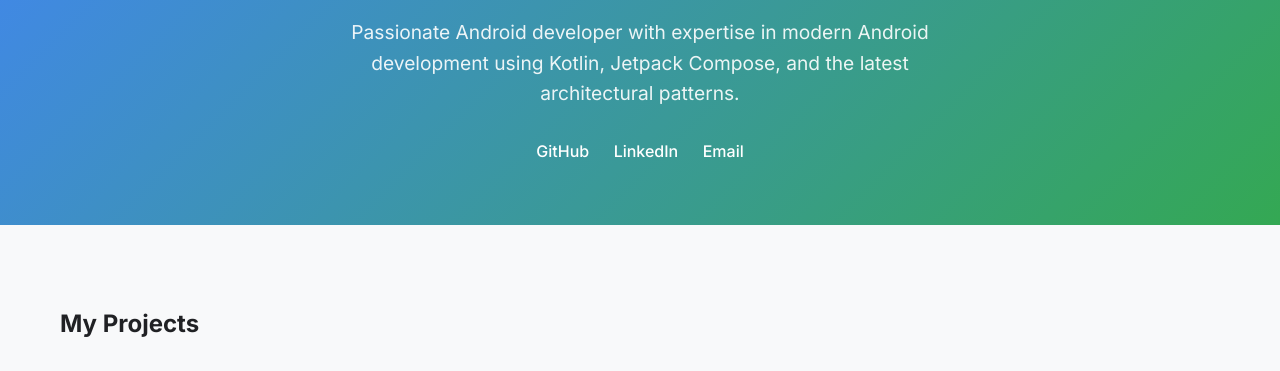
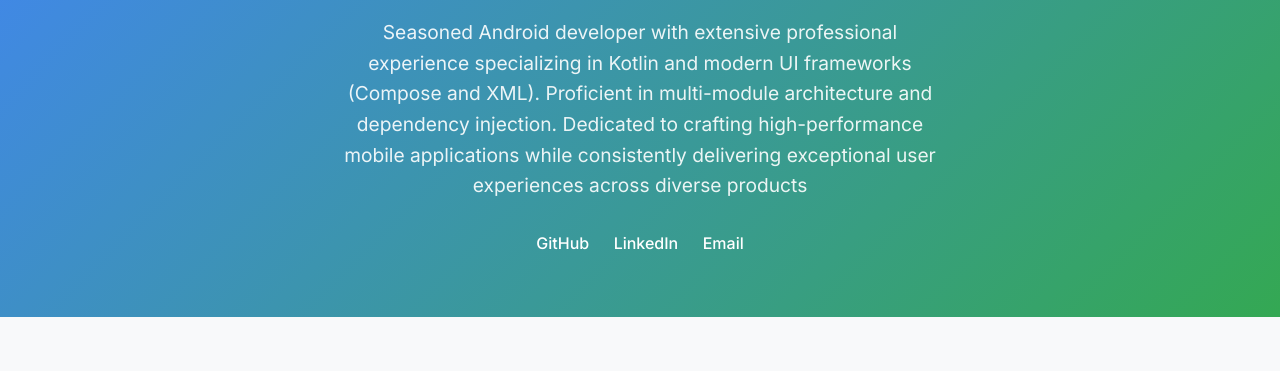
Before and after one commit to Cj-Rodriguez101/Portfolio, a plain HTML site: page index.html in a window 1280 px wide. Shown: the part 180-551 px from the top of the page. Drawn offline with Linux system fonts and the light colour scheme.

Commit message:
Update index.html

```diff
--- a/index.html
+++ b/index.html
@@ -372,7 +372,7 @@
     <header>
         <div class="container">
             <h1>Offu Chibuike Joseph Portfolio</h1>
-            <p>Passionate Android developer with expertise in modern Android development using Kotlin, Jetpack Compose, and the latest architectural patterns.</p>
+            <p>Seasoned Android developer with extensive professional experience specializing in Kotlin and modern UI frameworks (Compose and XML). Proficient in multi-module architecture and dependency injection. Dedicated to crafting high-performance mobile applications while consistently delivering exceptional user experiences across diverse products</p>
             <div class="contact-links">
                 <a href="https://github.com/Cj-Rodriguez101" target="_blank">GitHub</a>
                 <a href="https://www.linkedin.com/in/chibuike-o-b10480242/" target="_blank">LinkedIn</a>
```
